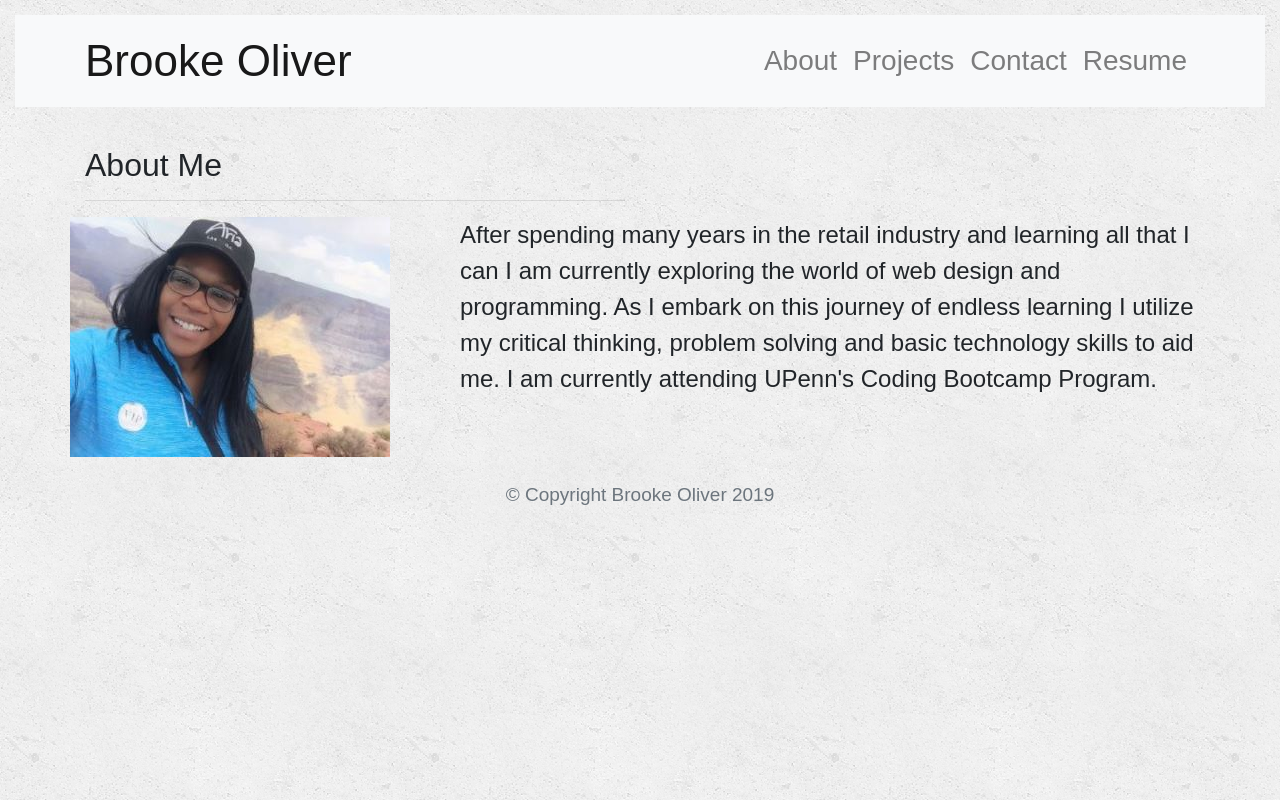
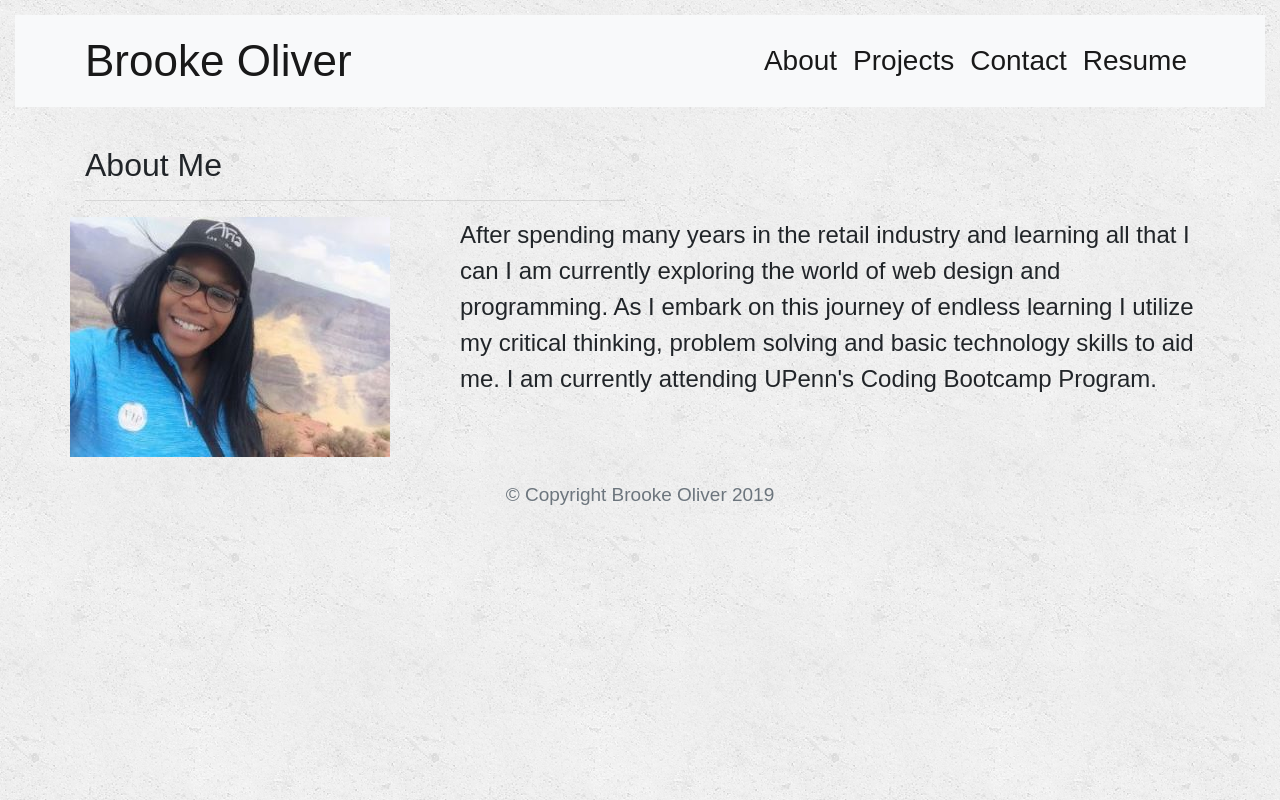
Before and after one commit to Brookeee/Portfolio, a plain HTML site: page index.html in a window 1280 px wide. Drawn offline with nearby package versions, Linux system fonts and the light colour scheme; a web font is replaced by a local one.

Commit message:
nav update

```diff
--- a/index.html
+++ b/index.html
@@ -19,6 +19,7 @@
 </head>
 
 <body>
+    <!-- Nav Bar. Fix for responsiveness -->
     <nav class="navbar navbar-expand-lg navbar-light bg-light">
         <div class="container">
             <a class="navbar-brand" href="index.html" id="logo">Brooke Oliver</a>
@@ -29,16 +30,16 @@
             <div class="collapse navbar-collapse" id="navbarTogglerDemo01">
                 <ul class="navbar-nav ml-auto mt-2 mt-lg-0">
                     <li class="nav-item">
-                        <a class="nav-link" href="index.html">About</a>
+                        <a class="nav-link active" href="index.html">About</a>
                     </li>
                     <li class="nav-item">
-                        <a class="nav-link" href="projects.html">Projects</a>
+                        <a class="nav-link active" href="projects.html">Projects</a>
                     </li>
                     <li class="nav-item">
-                        <a class="nav-link" href="contact.html">Contact</a>
+                        <a class="nav-link active" href="contact.html">Contact</a>
                     </li>
                     <li class="nav-item">
-                        <a class="nav-link" href="resume.pdf">Resume</a>
+                        <a class="nav-link active" href="resume.pdf">Resume</a>
                     </li>
                 </ul>
             </div>
```
Also changed, not shown: contact.html (+5 -5 lines), projects.html (+5 -5 lines).
